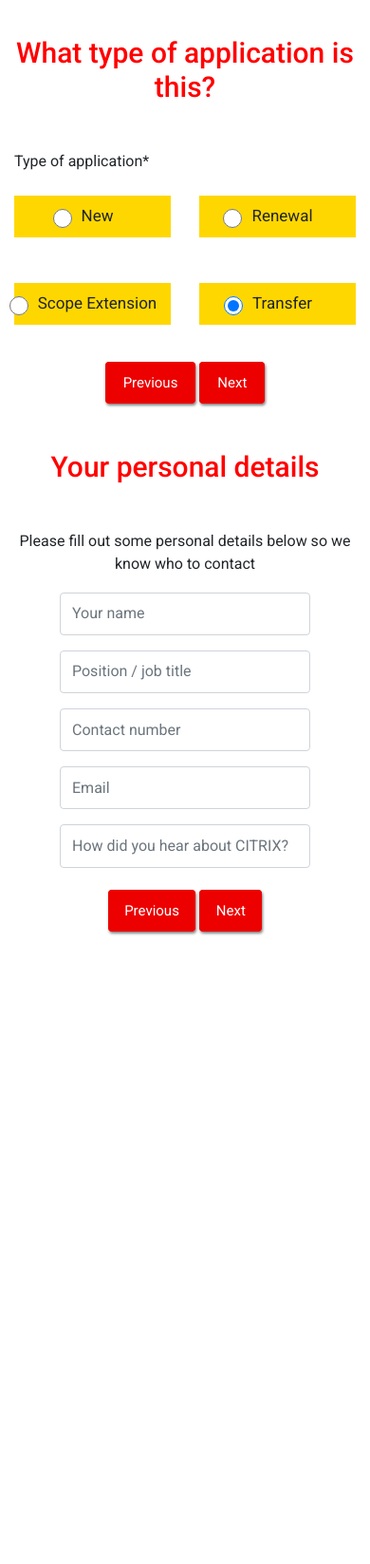
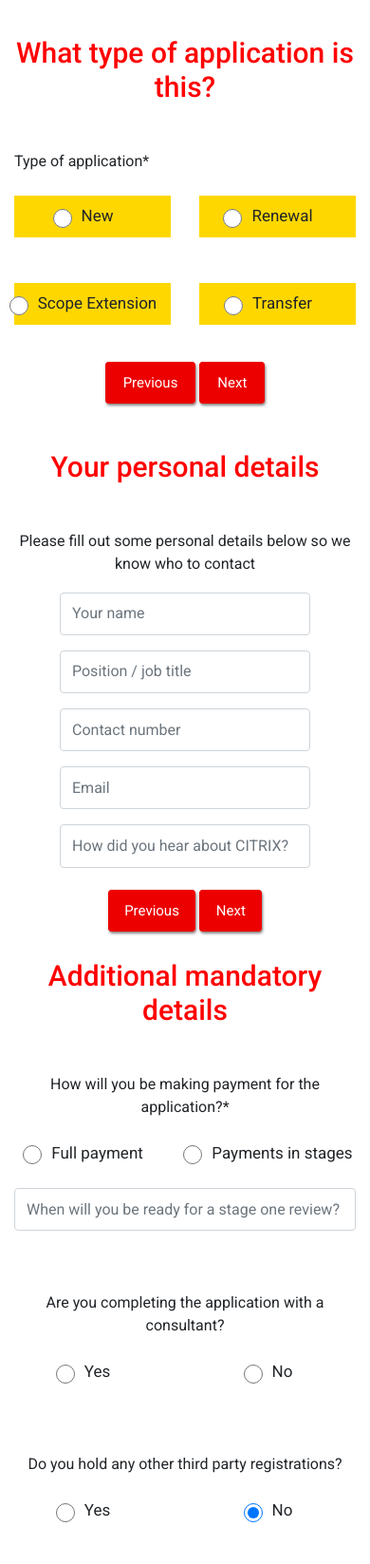
Before and after one commit to muhammadawaisshaikh/Citrix-Web, a PHP site: page /applictionform.html in a window 390 px wide. Shown: the part 774-2421 px from the top of the page at 95% size. Before the commit the page ends 1759 px from the top, so only its background shows below. Run offline with PHP 8.4, Linux system fonts and the light colour scheme; some libraries are stand-ins or nearby versions.

Commit message:
additional section done with responsive

```diff
--- a/applictionform.html
+++ b/applictionform.html
@@ -171,7 +171,7 @@
 
                     <div class="col-lg-6 col-6 py-4">
                         <div class="form-radio">
-                            <input class="form-check-input" type="radio" name="exampleRadios" id="exampleRadios1" value="option1" checked>
+                            <input class="form-check-input" type="radio" name="exampleRadios" value="option1" checked>
                             <label class="form-check-label" for="exampleRadios1">
                                 New
                             </label>
@@ -180,7 +180,7 @@
 
                     <div class="col-lg-6 col-6 py-4">
                         <div class="form-radio">
-                            <input class="form-check-input" type="radio" name="exampleRadios" id="exampleRadios1" value="option1" checked>
+                            <input class="form-check-input" type="radio" name="exampleRadios" value="option1" checked>
                             <label class="form-check-label" for="exampleRadios1">
                                 Renewal
                             </label>
@@ -189,7 +189,7 @@
 
                     <div class="col-lg-6 col-6 py-4">
                         <div class="form-radio">
-                            <input class="form-check-input" type="radio" name="exampleRadios" id="exampleRadios1" value="option1" checked>
+                            <input class="form-check-input" type="radio" name="exampleRadios" value="option1" checked>
                             <label class="form-check-label" for="exampleRadios1">
                                 Scope Extension
                             </label>
@@ -198,7 +198,7 @@
 
                     <div class="col-lg-6 col-6 py-4">
                         <div class="form-radio">
-                            <input class="form-check-input" type="radio" name="exampleRadios" id="exampleRadios1" value="option1" checked>
+                            <input class="form-check-input" type="radio" name="exampleRadios" value="option1" checked>
                             <label class="form-check-label" for="exampleRadios1">
                                 Transfer
                             </label>
@@ -278,11 +278,96 @@
                         </div>
                     </div>
 
+                </div>
+            </div>
+        </div>
+    </section>
 
+    <section>
+        <div class="additional">
+            <div class="container">
+                <div class="row text-center text-md-left">
+
+                    <div class="col-lg-12">
+                        <h5>Additional mandatory details</h5>
+                    </div>
+
+                    <div class="col-12">
+                        <p class="mt-5">How will you be making payment for the application?*</p>
+                    </div>
+
+                    <div class="col-lg-4 col-6 py-4">
+                        <div class="form-radio">
+                            <input class="form-check-input" type="radio" name="exampleRadios" value="option1" checked>
+                            <label class="form-check-label" for="exampleRadios1">
+                                Full payment
+                            </label>
+                          </div>
+                    </div>
+
+                    <div class="col-lg-4 col-6 py-4">
+                        <div class="form-radio">
+                            <input class="form-check-input" type="radio" name="exampleRadios" value="option1" checked>
+                            <label class="form-check-label" for="exampleRadios1">
+                                Payments in stages
+                            </label>
+                          </div>
+                    </div>
+
+                    <div class="col-lg-12 col-12">
+                        <form>
+                            <div class="form-group">
+                                <input type="text" class="form-control" placeholder="When will you be ready for a stage one review?">
+                              </div>
+                        </form>
+                    </div>
+
+                    <div class="col-12">
+                        <p class="mt-5">Are you completing the application with a consultant?</p>
+                    </div>
+
+                    <div class="col-lg-4 col-6 py-4">
+                        <div class="form-radio">
+                            <input class="form-check-input" type="radio" name="exampleRadios" value="option1" checked>
+                            <label class="form-check-label" for="exampleRadios1">
+                               Yes
+                            </label>
+                          </div>
+                    </div>
+
+                    <div class="col-lg-4 col-6 py-4">
+                        <div class="form-radio">
+                            <input class="form-check-input" type="radio" name="exampleRadios" value="option1" checked>
+                            <label class="form-check-label" for="exampleRadios1">
+                                No
+                            </label>
+                          </div>
+                    </div>
+
+                    <div class="col-12">
+                        <p class="mt-5">Do you hold any other third party registrations?</p>
+                    </div>
+
+                    <div class="col-lg-4 col-6 py-4">
+                        <div class="form-radio">
+                            <input class="form-check-input" type="radio" name="exampleRadios" value="option1" checked>
+                            <label class="form-check-label" for="exampleRadios1">
+                                Yes
+                            </label>
+                          </div>
+                    </div>
+
+                    <div class="col-lg-4 col-6 py-4">
+                        <div class="form-radio">
+                            <input class="form-check-input" type="radio" name="exampleRadios" value="option1" checked>
+                            <label class="form-check-label" for="exampleRadios1">
+                                No
+                            </label>
+                          </div>
+                    </div>
 
                 </div>
             </div>
-
         </div>
     </section>
 
--- a/css/style.css
+++ b/css/style.css
@@ -904,6 +904,19 @@ input.form-check-input {
     margin-top: 7%;
 }
 
+.additional
+{
+    background-color: white;
+    padding: 5% 0;
+}
+
+.additional .form-control
+{
+    width: 70%;
+    padding: 0.60rem .75rem;
+}
+
+
 
 
 
@@ -1054,6 +1067,11 @@ input.form-check-input {
 {
     font-size: 40px;
     padding: 0 5%;
+}
+
+.additional .form-control
+{
+    width: 100%;
 }
 
 
```
